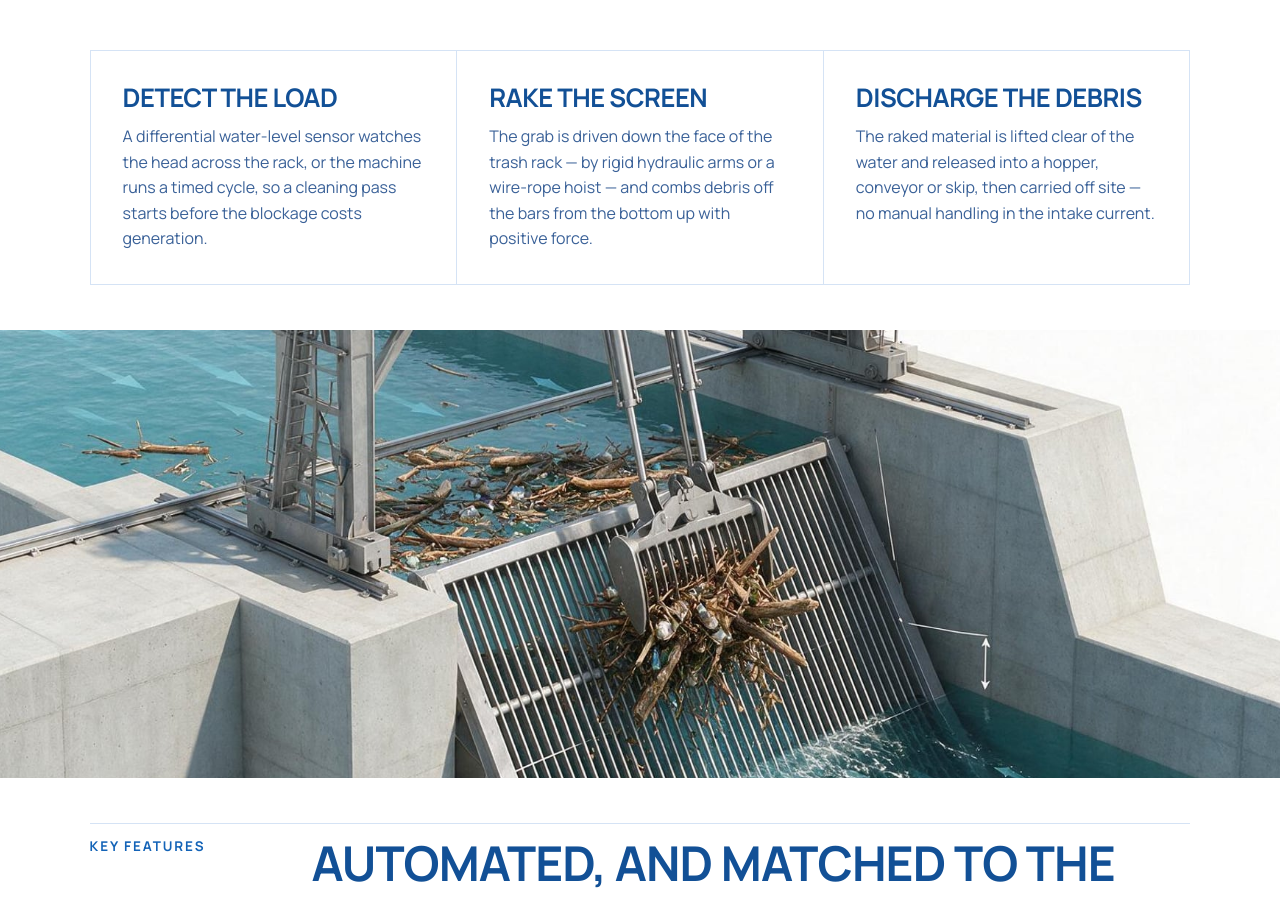
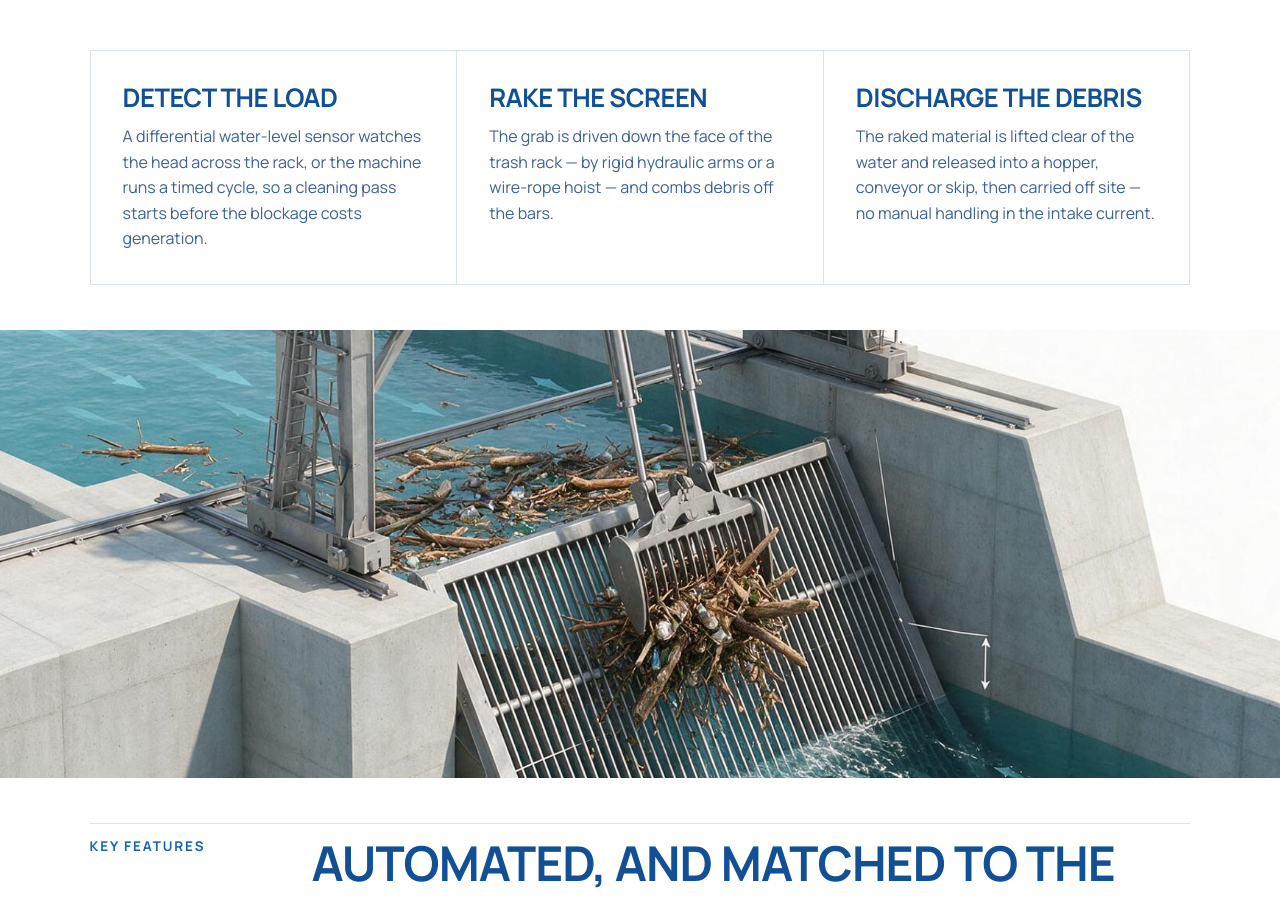
Before and after one commit to code-x-prime/basmni, a Next.js app: page /products-services/trash-rack-cleaning-machines in a window 1280 px wide. Shown: the part 1249-2146 px from the top of the page. Built offline with nearby package versions, Linux system fonts and the light colour scheme.

Commit message:
Refactor text in trcmHowItWorks step 2 for clarity and conciseness

```diff
--- a/content/trcm.ts
+++ b/content/trcm.ts
@@ -81,7 +81,7 @@ export const trcmHowItWorks: TrcmStep[] = [
   {
     number: '02',
     title: 'Rake the screen',
-    text: 'The grab is driven down the face of the trash rack — by rigid hydraulic arms or a wire-rope hoist — and combs debris off the bars from the bottom up with positive force.',
+    text: 'The grab is driven down the face of the trash rack — by rigid hydraulic arms or a wire-rope hoist — and combs debris off the bars.',
   },
   {
     number: '03',
```
